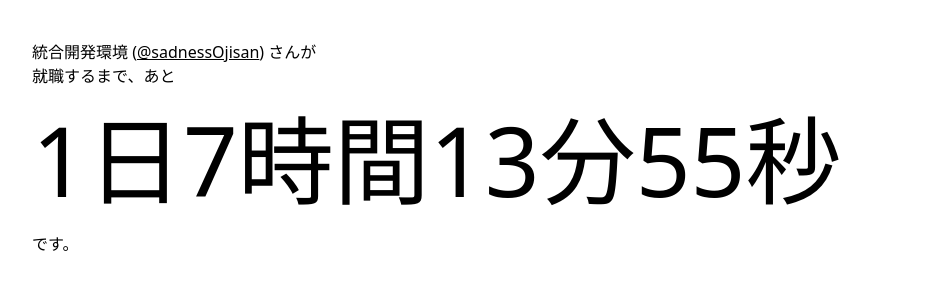
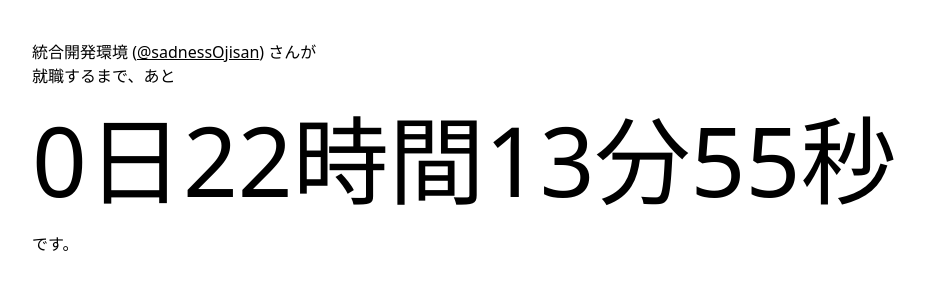
Before and after one commit to miyaoka/employment-ojisan, a Next.js app: page / in a window 1280 px wide. Shown: the top 300 px of the page, without its empty margins (8-933 px from the left). Built offline with nearby package versions, Linux system fonts and the light colour scheme.

Commit message:
set timezone for target date

```diff
--- a/src/pages/index.tsx
+++ b/src/pages/index.tsx
@@ -3,9 +3,9 @@ import Head from "next/head";
 import { useEffect, useState } from "react";
 import CountDown, { TimeDiff } from "../components/CountDown";
 
-const employmentTime = new Date("2021-09-01T00:00:00").getTime();
+const employmentTime = new Date("2021-09-01T00:00:00+09:00").getTime();
 const getTimeForEmployment = () =>
-  Math.floor((employmentTime - new Date().getTime()) / 1000);
+  Math.floor((employmentTime - Date.now()) / 1000);
 
 const getTimeDiff = (diff: number): TimeDiff => {
   const time = Math.abs(diff);
```
